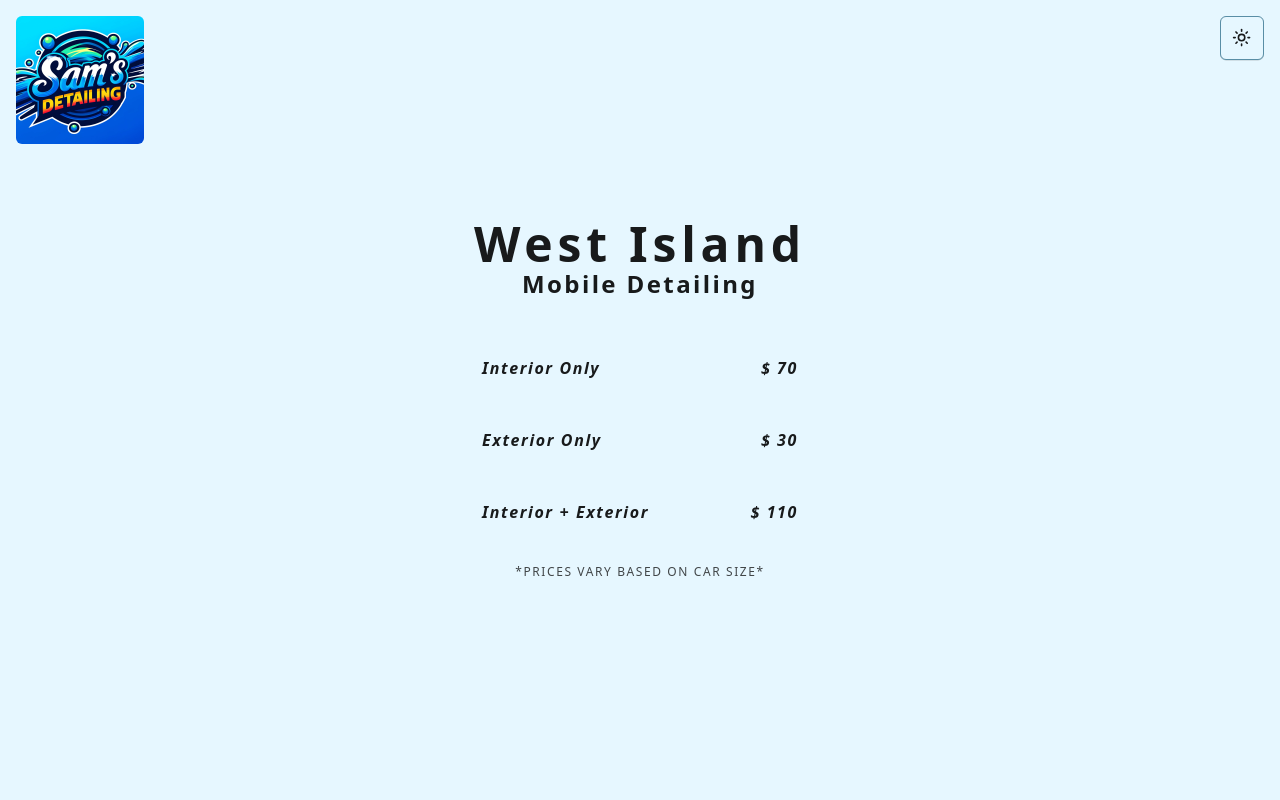
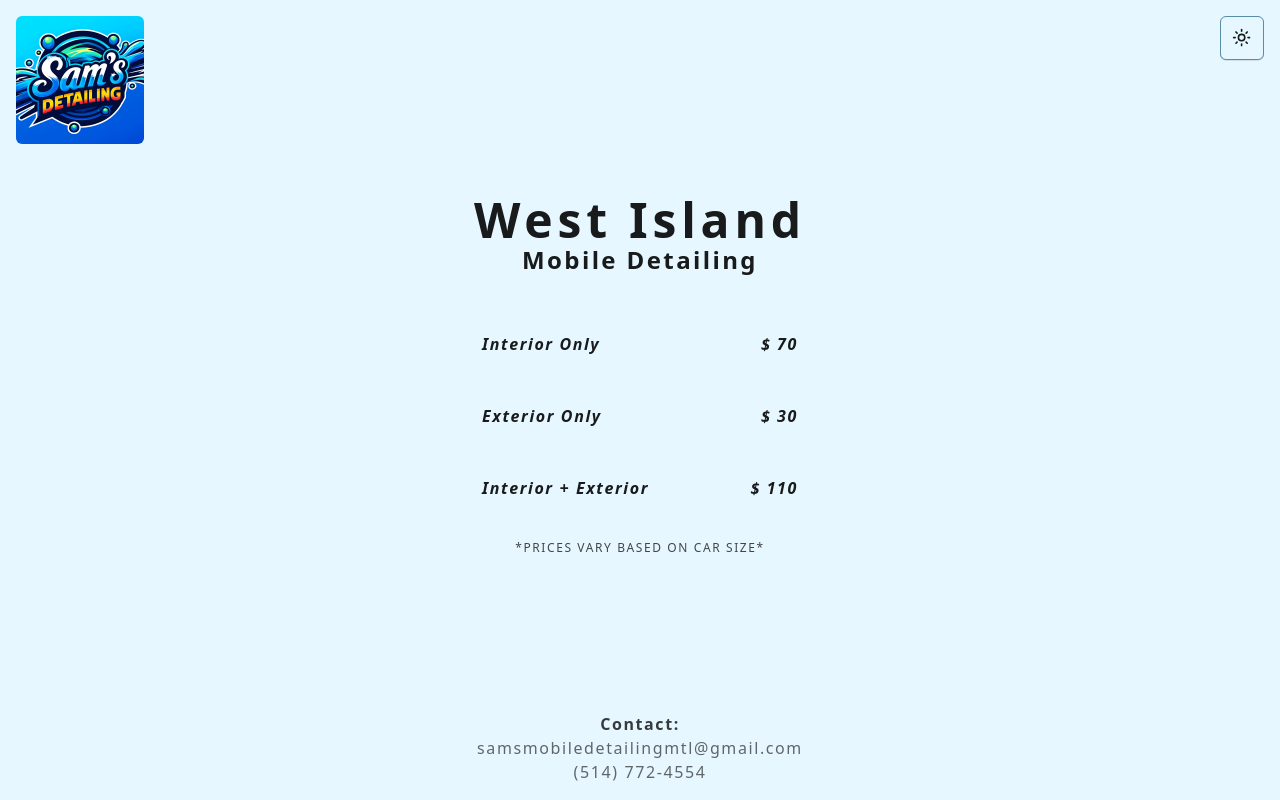
Before and after one commit to IvanDuran02/carwash, a Next.js app: page / in a window 1280 px wide. Built offline with nearby package versions, Linux system fonts and the light colour scheme.

Commit message:
metadata update again + contact info

```diff
--- a/src/app/layout.tsx
+++ b/src/app/layout.tsx
@@ -15,6 +15,13 @@ const fontSans = FontSans({
 export const metadata: Metadata = {
     title: "West Island Mobile Detailing",
     description: "Experience top-tier car detailing at your doorstep with West Island Mobile Detailing. Luxury made easy.",
+    icons: [
+        {
+            rel: 'icon',
+            type: 'image/png',
+            sizes: '32x32',
+            url: '/icon.png',
+        }],
     openGraph: {
         title: "West Island Mobile Detailing",
         description: "Experience top-tier car detailing at your doorstep with West Island Mobile Detailing. Luxury made easy.",
--- a/src/app/page.tsx
+++ b/src/app/page.tsx
@@ -18,6 +18,13 @@ function Body() {
 
             <div className="absolute top-4 right-4">
                 <ThemeButton />
+            </div>
+
+            <div className="absolute bottom-0 text-center w-full tracking-widest md:pb-4 pb-1">
+                <h2 className="font-semibold opacity-85">Contact:</h2>
+                <p><a href="mailto:samsmobiledetailingmtl@gmail.com" className="opacity-65">samsmobiledetailingmtl@gmail.com</a></p>
+                <p><a href="tel:+15147724554" className="opacity-65">(514) 772-4554</a></p>
+
             </div>
         </section>
     )
@@ -46,8 +53,8 @@ function AnimatedComponent({ children, delay, duration, opacity, className, init
 
 const Services = () => {
     return (
-        <div className="w-full h-full flex justify-center items-center tracking-widest">
-            <div className="text-center p-8 h-auto space-y-4 border-foreground-accent">
+        <div className="w-full flex justify-center items-center tracking-widest">
+            <div className="text-center pb-12 md:space-y-4">
 
                 <AnimatedComponent delay={1.3} duration={2.5} initial={0} opacity={1}>
                     <div>
```
Also changed, not shown: public/icon.png (added).
